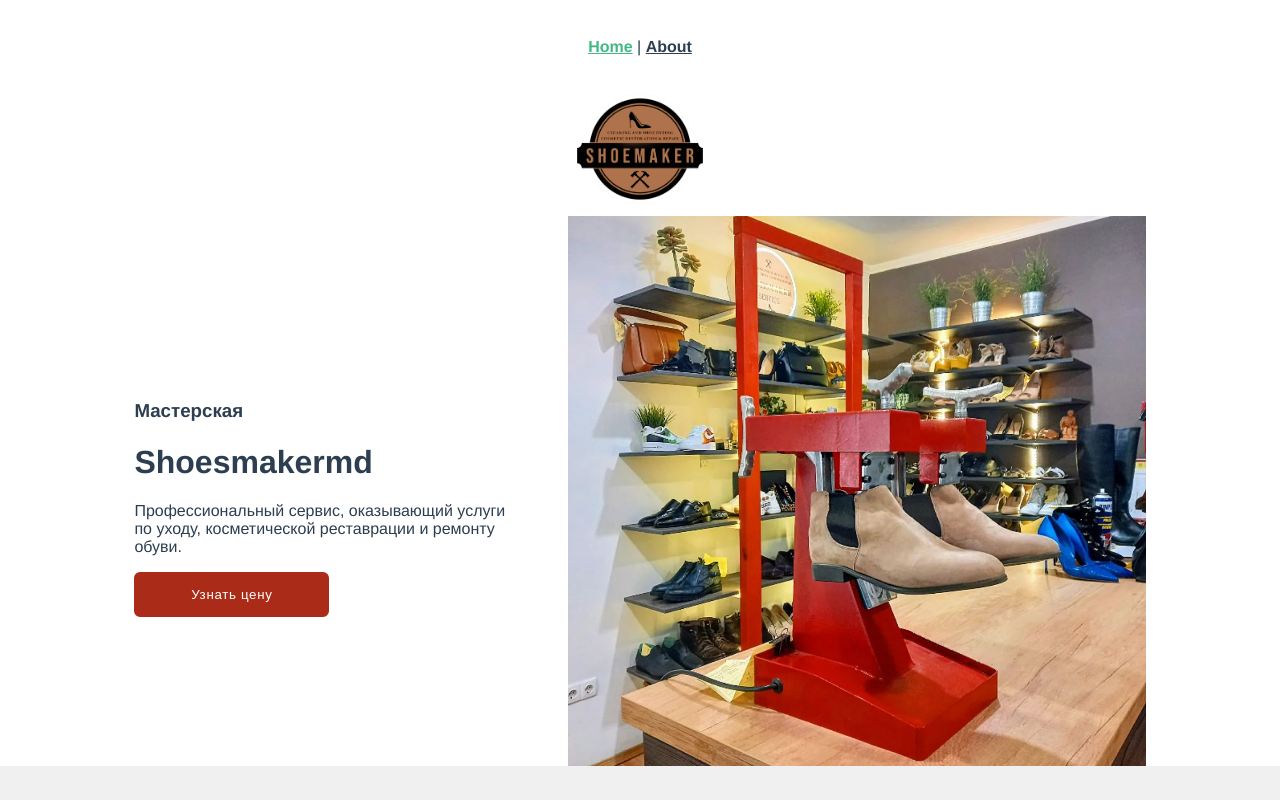
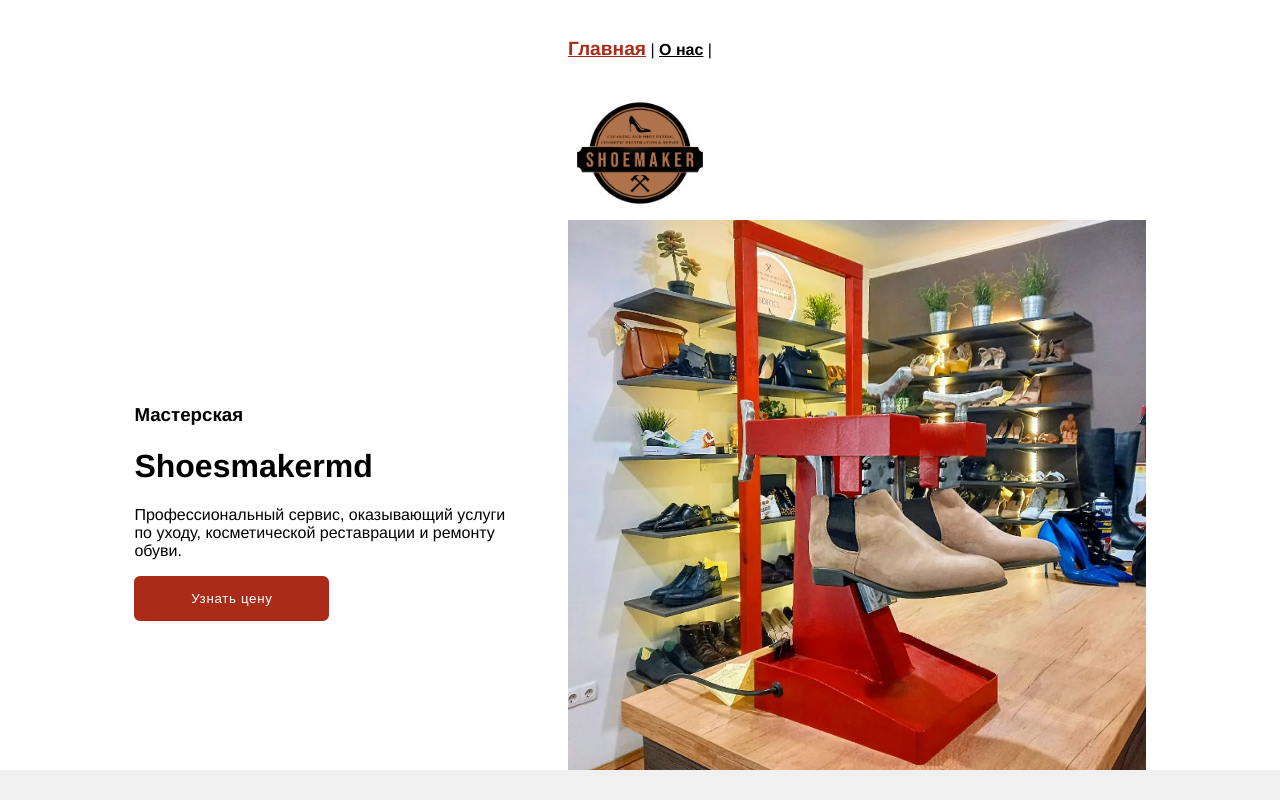
Before and after one commit to IrinaGn/shoes-web, a Vue app: page / in a window 1280 px wide. Shown: the top 800 px of the page. Built offline with nearby package versions, Linux system fonts and the light colour scheme.

Commit message:
Update App.vue

```diff
--- a/src/App.vue
+++ b/src/App.vue
@@ -1,7 +1,8 @@
 <template>
   <nav>
-    <router-link to="/">Home</router-link> |
-    <router-link to="/about">About</router-link>
+    <router-link to="/">Главная</router-link> |
+    <router-link to="/about">О нас</router-link> |
+    <!-- <router-link to="/contacts">Контакты</router-link> -->
   </nav>
   <router-view />
 </template>
@@ -12,7 +13,7 @@
   -webkit-font-smoothing: antialiased;
   -moz-osx-font-smoothing: grayscale;
   text-align: center;
-  color: #2c3e50;
+  color: #000000;
 }
 
 nav {
@@ -20,10 +21,11 @@ nav {
 
   a {
     font-weight: bold;
-    color: #2c3e50;
+    color: #000000;
 
     &.router-link-exact-active {
-      color: #42b983;
+      color: #aa2c18;
+      font-size: larger;
     }
   }
 }
```
